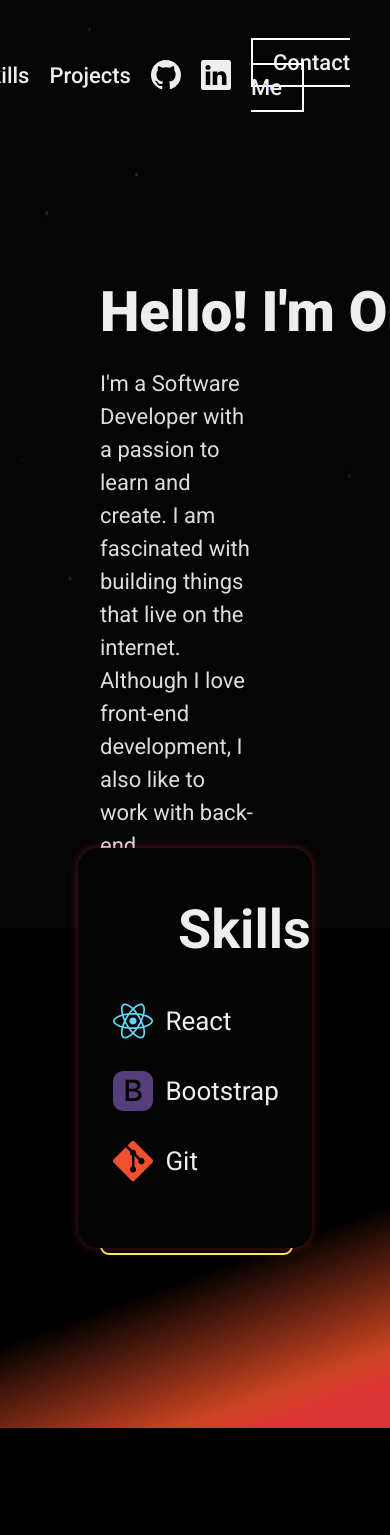
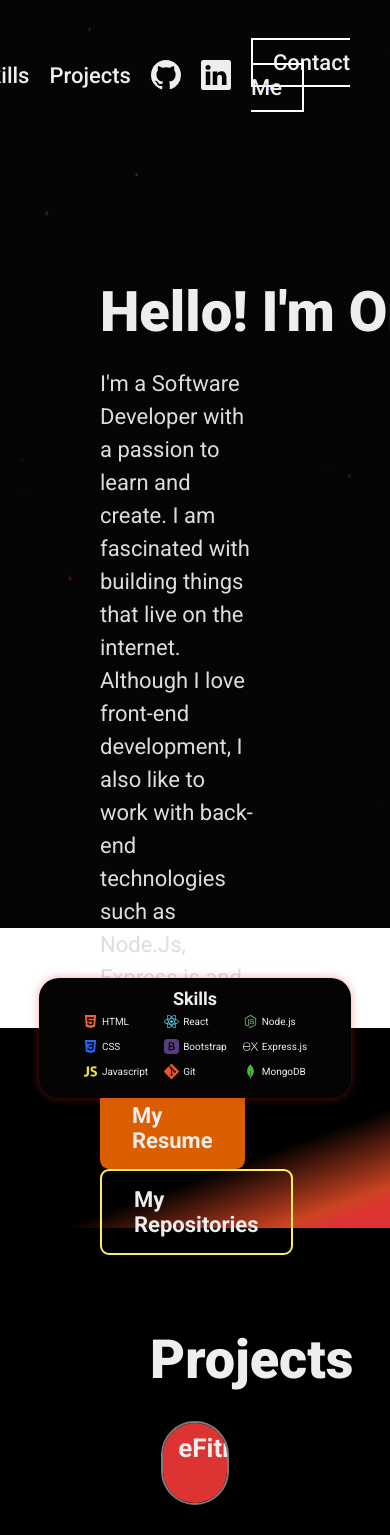
Before and after one commit to Onionie/portfolio, a React (Create React App) app: page / in a window 390 px wide. Shown: the top 1535 px of the page. Built offline with nearby package versions, Linux system fonts and the light colour scheme.

Commit message:
Made Skills section responsive for screens smaller than 2000px

```diff
--- a/src/Components/Skills.module.css
+++ b/src/Components/Skills.module.css
@@ -1,4 +1,5 @@
 .skills {
+  margin-top: 10rem;
   background: rgb(221, 51, 51);
   background: linear-gradient(
     340deg,
@@ -6,7 +7,7 @@
     rgba(204, 68, 34, 1) 12%,
     rgba(0, 0, 0, 1) 35%
   );
-  min-height: 500px;
+  min-height: 50rem;
 }
 
 .skills__box {
@@ -130,3 +131,152 @@
     font-size: 6.5rem;
   }
 }
+
+/* screen < 1320px */
+@media (max-width: 82.5em) {
+  .skills__box {
+    height: 35rem;
+    width: 65%;
+    padding-top: 3rem;
+  }
+  .skills__box h1 {
+    font-size: 4.2rem;
+  }
+
+  .skills_logo_box {
+    margin-top: 1rem;
+    font-size: 2.2rem;
+    gap: 5rem;
+  }
+
+  .skills_logo_box li svg {
+    font-size: 3.5rem;
+  }
+}
+
+/* screen < 960px */
+@media (max-width: 60em) {
+  .skills {
+    min-height: 45rem;
+  }
+
+  .skills__box {
+    width: 70%;
+  }
+}
+
+/* screen < 880px */
+@media (max-width: 55em) {
+  .skills {
+    min-height: 35rem;
+  }
+
+  .skills__box {
+    height: 30rem;
+    padding-top: 2rem;
+  }
+
+  .skills__box h1 {
+    font-size: 3.8rem;
+  }
+
+  .skills_logo_box {
+    margin-top: 0;
+    font-size: 1.8rem;
+    gap: 2rem;
+  }
+
+  .skills_logo_box li svg {
+    font-size: 3rem;
+  }
+}
+
+/* screen < 710px */
+@media (max-width: 44.38em) {
+  .skills {
+    min-height: 30rem;
+  }
+
+  .skills__box {
+    height: 20rem;
+    padding-top: 2rem;
+  }
+
+  .skills__box h1 {
+    font-size: 2.8rem;
+  }
+
+  .skills_logo_box {
+    font-size: 1.4rem;
+    gap: 1rem;
+  }
+
+  .skills_logo_box li {
+    margin: 0;
+  }
+
+  .skills_logo_box li svg {
+    font-size: 2.5rem;
+  }
+}
+
+/* screen < 540px */
+@media (max-width: 35em) {
+  .skills {
+    min-height: 25rem;
+  }
+
+  .skills__box {
+    height: 15rem;
+    width: 75%;
+    padding-top: 2rem;
+    top: -5rem;
+  }
+
+  .skills__box h1 {
+    font-size: 2.2rem;
+  }
+
+  .skills_logo_box {
+    font-size: 1.2rem;
+    gap: 0;
+  }
+
+  .skills_logo_box li {
+    padding: 0.5rem 1.2rem;
+  }
+
+  .skills_logo_box li svg {
+    font-size: 2rem;
+  }
+}
+
+/* screen < 420px */
+@media (max-width: 26.25em) {
+  .skills {
+    min-height: 20rem;
+  }
+  .skills__box {
+    height: 12rem;
+    width: 80%;
+    padding-top: 1rem;
+  }
+
+  .skills__box h1 {
+    font-size: 1.8rem;
+  }
+
+  .skills_logo_box {
+    font-size: 1rem;
+    gap: 0;
+  }
+
+  .skills_logo_box li {
+    padding: 0.5rem 0.8rem;
+  }
+
+  .skills_logo_box li svg {
+    font-size: 1.5rem;
+    margin-right: 0.4rem;
+  }
+}
```
